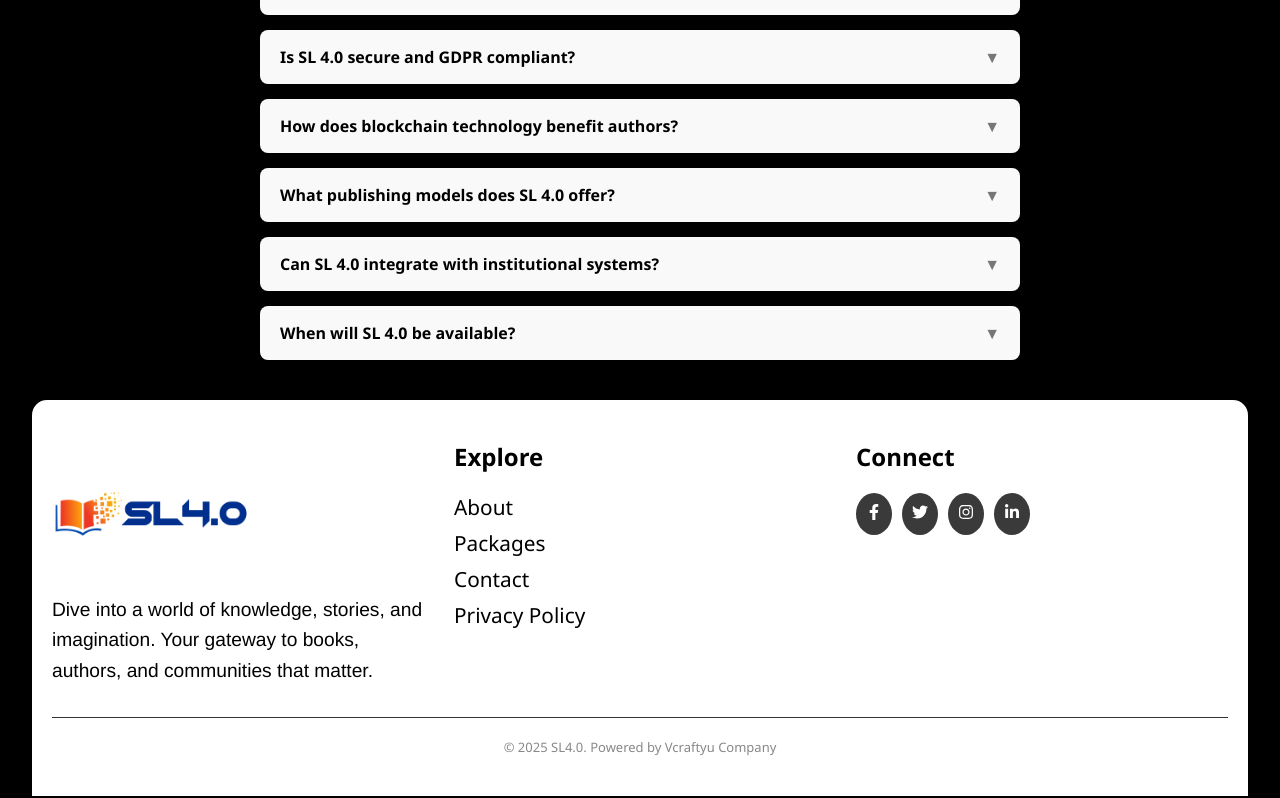
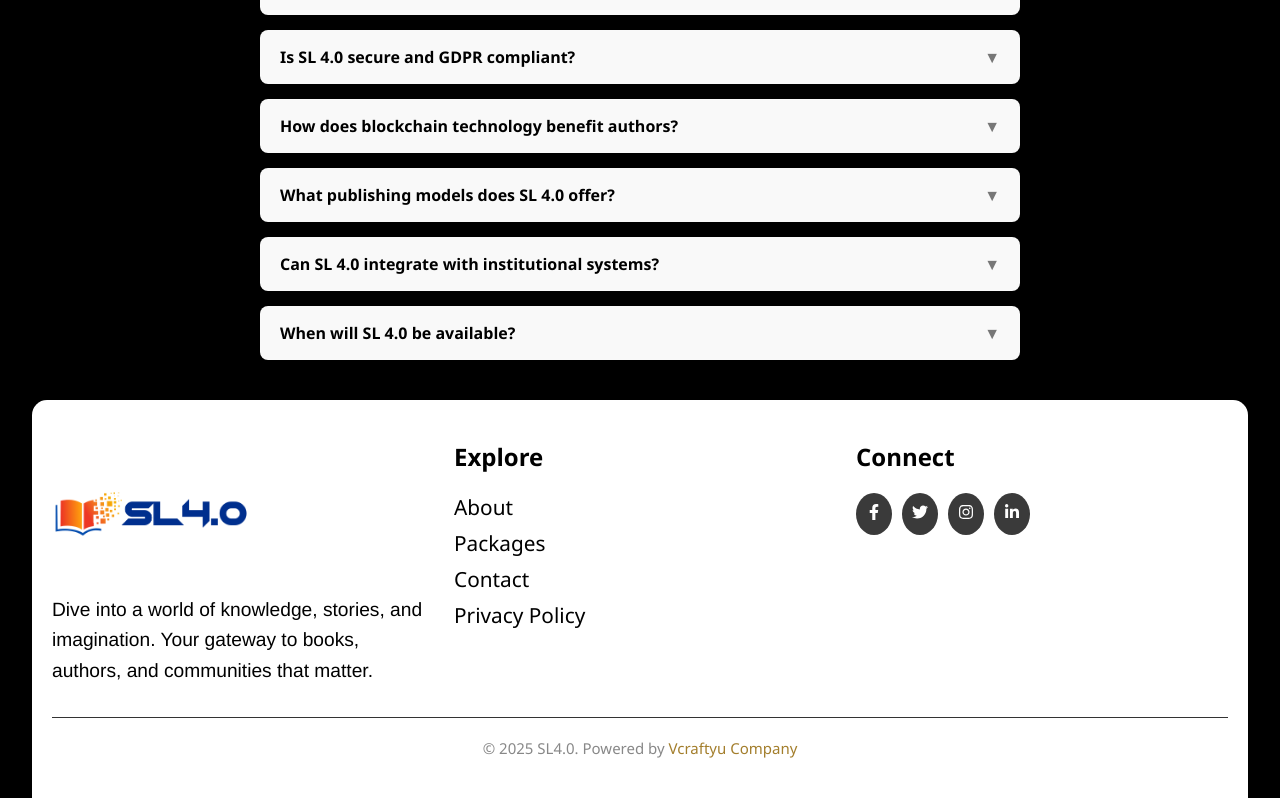
Before and after one commit to Nawinkumarj/book-portal, a React (Vite) app: page /about in a window 1280 px wide. Shown: the part 2268-3066 px from the top of the page. Built offline with nearby package versions, Linux system fonts and the light colour scheme; a web font is replaced by a local one.

Commit message:
first commit

```diff
--- a/src/Components/Footer.jsx
+++ b/src/Components/Footer.jsx
@@ -45,7 +45,7 @@ const Footer = () => {
             </div>
 
             <div className="footer-bottom">
-                © {new Date().getFullYear()} SL4.0. Powered by Vcraftyu Company
+                © {new Date().getFullYear()} SL4.0. Powered by <a href="https://vcraftyucompany.com/"> Vcraftyu Company</a>
             </div>
         </footer>
     );
--- a/src/Components/Guidebook.jsx
+++ b/src/Components/Guidebook.jsx
@@ -56,7 +56,7 @@ export default function Guidebook() {
         onMouseLeave={() => setIsHovering(false)}
         style={{ cursor: "none" }}
       >
-        <a href="/Guide_Book.pdf">
+        <a href="/Guide_Book.pdf" target="_blank" rel="noopener noreferrer">
           <div className="card-image">
             <img src={guidebook} alt="Guidebook" />
           </div>
--- a/src/index.css
+++ b/src/index.css
@@ -1759,8 +1759,15 @@ a {
 .footer-bottom {
   text-align: center;
   color: #888;
-  font-size: 13px;
+  font-size: 15px;
   margin-top: 30px;
   border-top: 1px solid #333;
   padding-top: 20px;
 }
+.footer-bottom a{
+  text-decoration: none;
+  color: var(--sec-clr);
+}
+.footer-bottom a:hover{
+  color: #c2a25f;
+}
```
